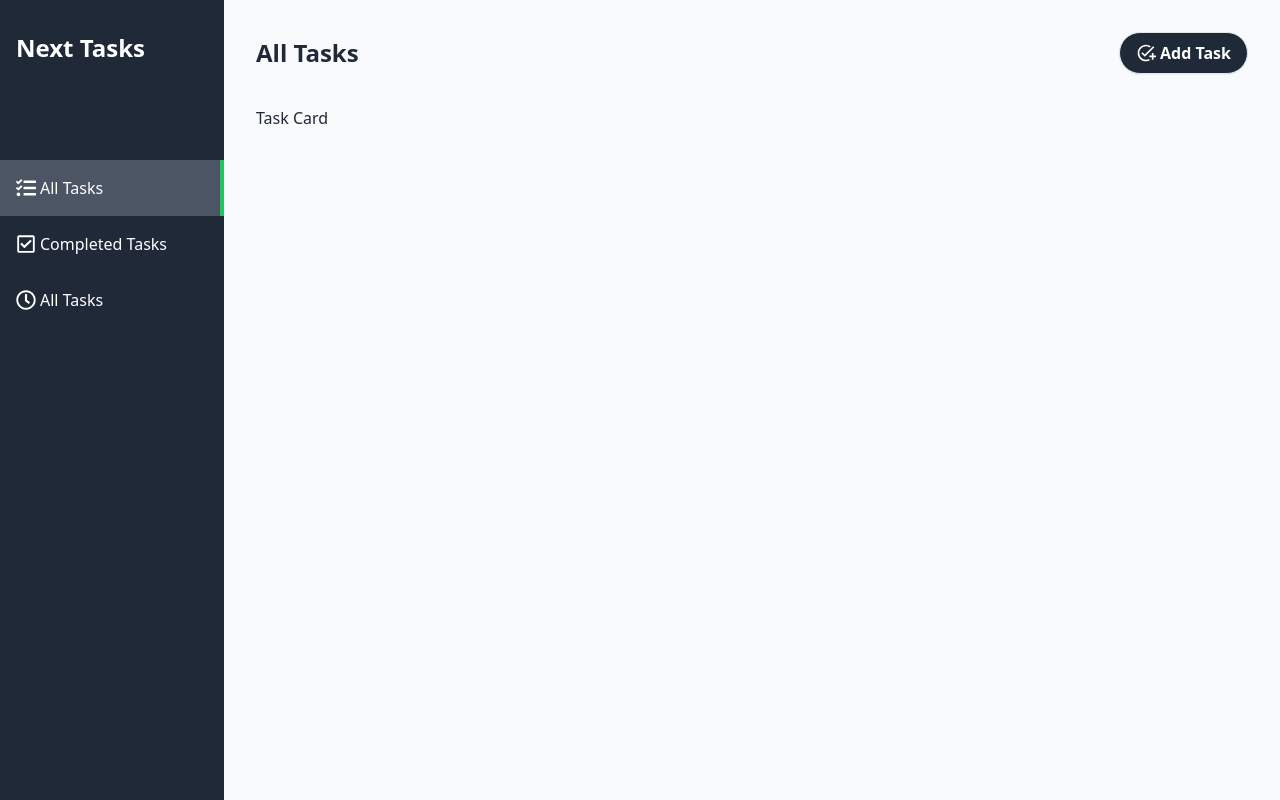
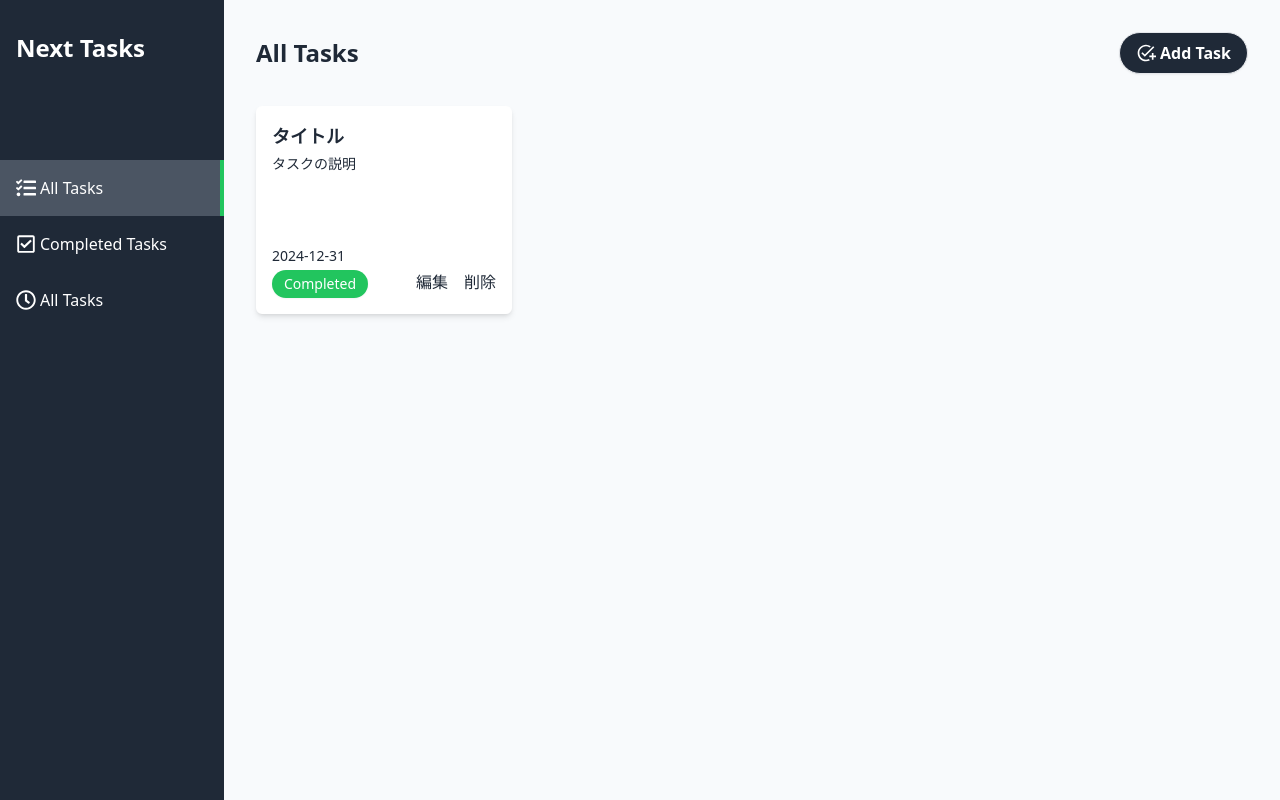
Before and after one commit to Hikari-huk/next-todo-app, a Next.js app: page / in a window 1280 px wide. Built offline with nearby package versions, Linux system fonts and the light colour scheme.

Commit message:
[add] add task card and fix mainpage

```diff
--- a/src/app/(main)/page.tsx
+++ b/src/app/(main)/page.tsx
@@ -1,3 +1,4 @@
+import TaskCard from "@/components/TaskCard/TaskCard";
 import Link from "next/link";
 import { MdAddTask } from "react-icons/md";
 
@@ -14,7 +15,9 @@
           <div>Add Task</div>
         </Link>
       </header>
-      <div className="mt-8 flex flex-wrap gap-4">Task Card</div>
+      <div className="mt-8 flex flex-wrap gap-4">
+        <TaskCard />
+      </div>
     </div>
   );
 }
--- /dev/null
+++ b/src/components/TaskCard/TaskCard.tsx
@@ -0,0 +1,28 @@
+const TaskCard = () => {
+  return (
+    <div className="w-64 h-52 p-4 bg-white rounded-md shadow-md flex flex-col justify-between">
+      <header>
+        <h1 className="text-lg font-semibold">タイトル</h1>
+        <div className="mt-1 text-sm line-clamp-3">タスクの説明</div>
+      </header>
+      <div>
+        <div className="text-sm">2024-12-31</div>
+        <div className="flex justify-between items-center">
+          <div
+            className={`mt-1 text-sm px-2 py-1 w-24 text-center text-white rounded-full shadow-sm ${
+              true ? "bg-green-500" : "bg-red-500"
+            }`}
+          >
+            {true ? "Completed" : "Incomplete"}
+          </div>
+          <div className="flex gap-4">
+            <div>編集</div>
+            <div>削除</div>
+          </div>
+        </div>
+      </div>
+    </div>
+  );
+};
+
+export default TaskCard;
```
